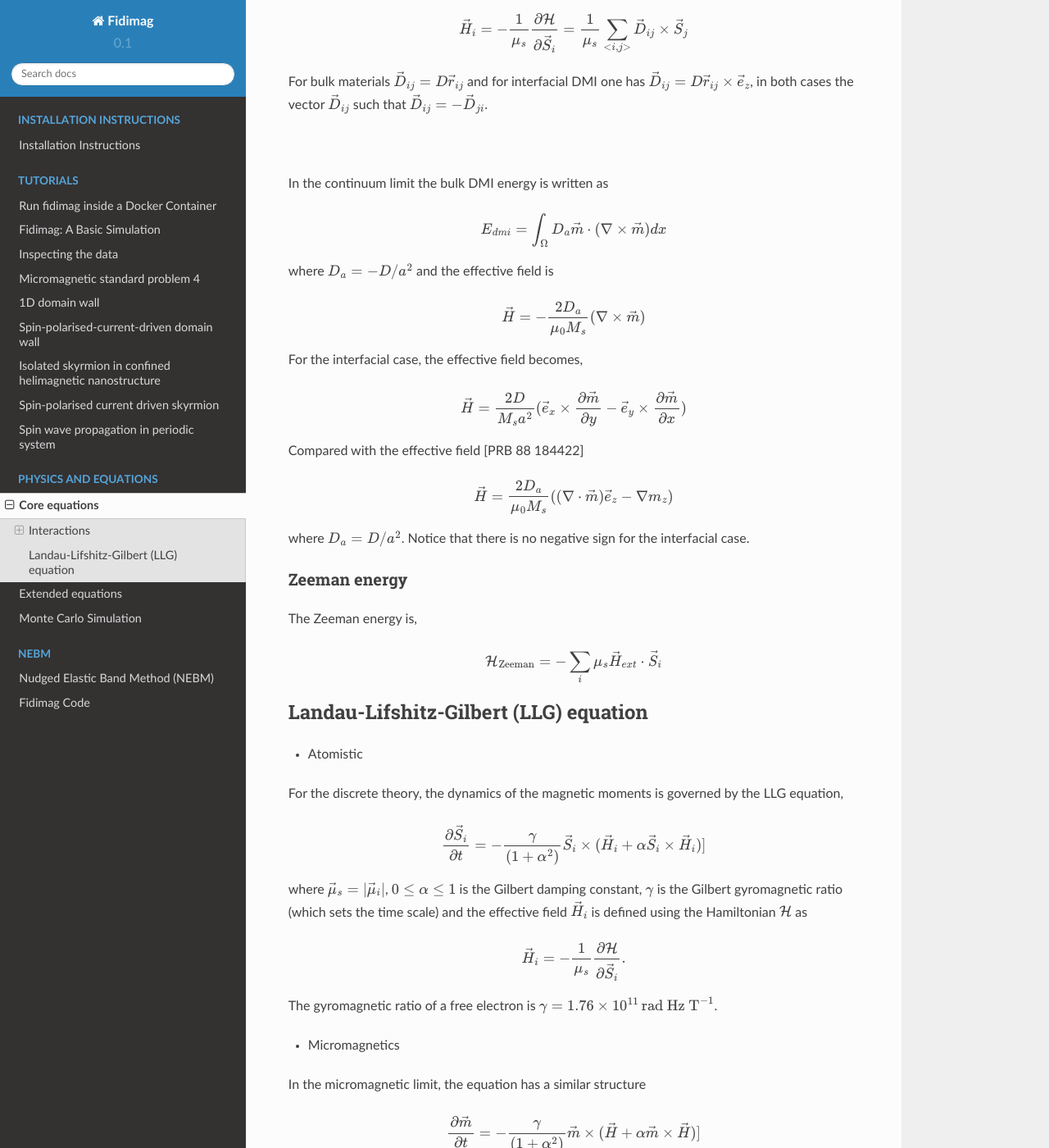
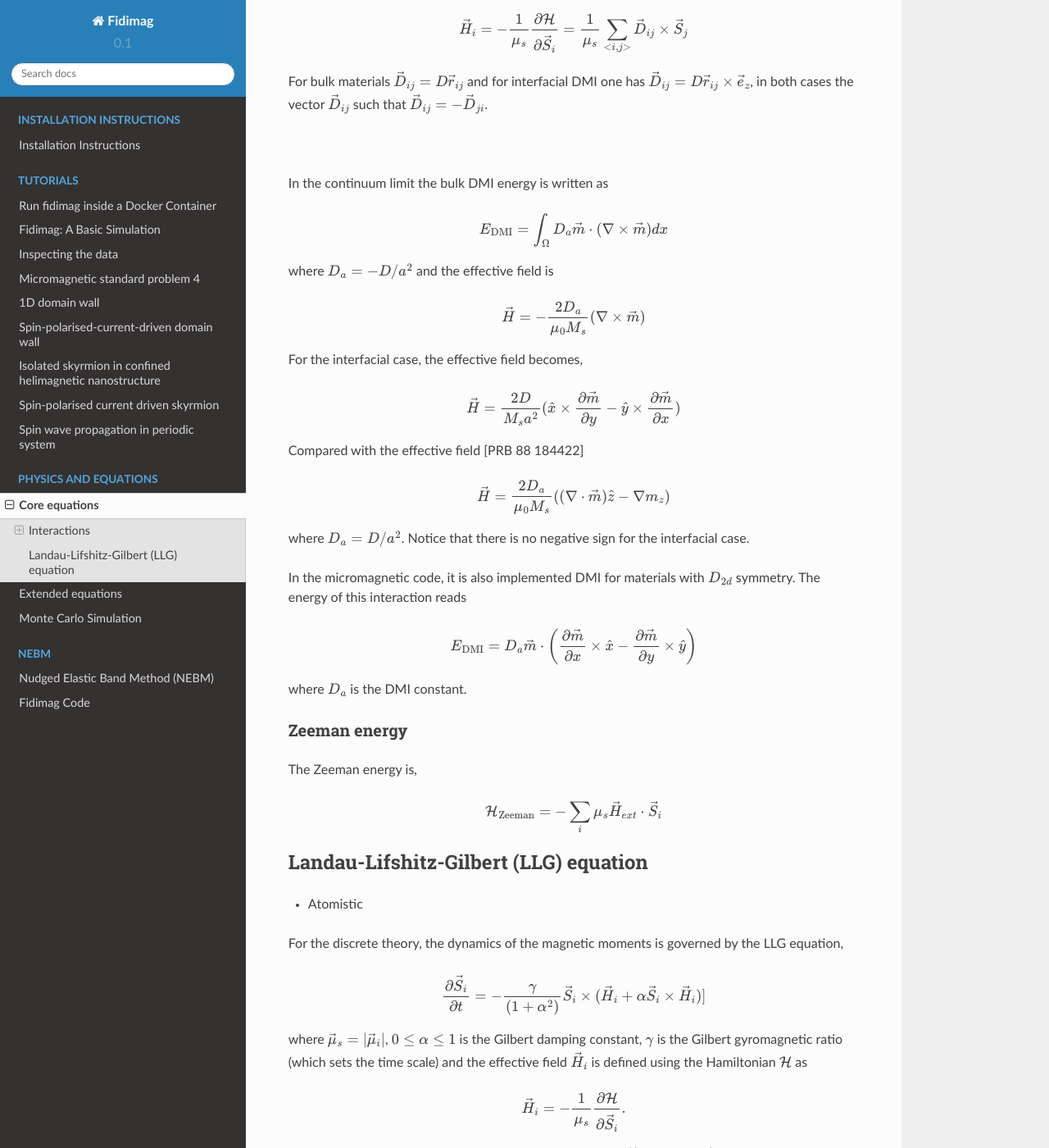
Before and after one commit to computationalmodelling/fidimag, a Sphinx documentation site: the page built from doc/core_eqs.rst, in a window 1280 px wide and 1400 px high, scrolled down 3194 px. Shown: the whole window at 82% size. Built offline with Sphinx 7.4.7 and the Read the Docs theme 2.0.0, drawn with Linux system fonts in a browser that asks for light colours.

Commit message:
Updated DMI eqs in doc

```diff
--- a/doc/core_eqs.rst
+++ b/doc/core_eqs.rst
@@ -176,7 +176,7 @@ For bulk materials :math:`\vec{D}_{ij} = D \vec{r}_{ij}` and for interfacial DMI
 In the continuum limit the bulk DMI energy is written as
 
 .. math::
-   E_{dmi} = \int_\Omega D_a \vec{m} \cdot (\nabla \times \vec{m}) dx
+   E_{\text{DMI}} = \int_\Omega D_a \vec{m} \cdot (\nabla \times \vec{m}) dx
 
 where :math:`D_a = -D/a^2` and the effective field is
 
@@ -188,15 +188,25 @@ where :math:`D_a = -D/a^2` and the effective field is
 For the interfacial case, the effective field becomes,
 
 .. math::
-   \vec{H}=\frac{2 D}{M_s a^2} (\vec{e}_x \times \frac{\partial \vec{m}}{\partial y} - \vec{e}_y \times \frac{\partial \vec{m}}{\partial x} )
+   \vec{H}=\frac{2 D}{M_s a^2} (\hat{x} \times \frac{\partial \vec{m}}{\partial y} - \hat{y} \times \frac{\partial \vec{m}}{\partial x} )
 
 Compared with the effective field [PRB 88 184422]
 
 .. math::
-   \vec{H}=\frac{2 D_a}{\mu_0 M_s} ((\nabla \cdot \vec{m}) \vec{e}_z - \nabla m_z)
+   \vec{H}=\frac{2 D_a}{\mu_0 M_s} ((\nabla \cdot \vec{m}) \hat{z} - \nabla m_z)
 
 where :math:`D_a = D/a^2`. Notice that there is no negative sign for the interfacial case.
 
+In the micromagnetic code, it is also implemented DMI for materials with
+:math:`D_{2d}` symmetry. The energy of this interaction reads
+
+.. math::
+    E_{\text{DMI}} = D_a \vec{m} \cdot \left(
+                     \frac{\partial \vec{m}}{\partial x} \times \hat{x}
+                     - \frac{\partial \vec{m}}{\partial y} \times \hat{y}
+                     \right)
+
+where :math:`D_a` is the DMI constant.
 
 .. Similar to the exchange case, the effective field in the continuum case
 .. can be computed by the same codes with
```
